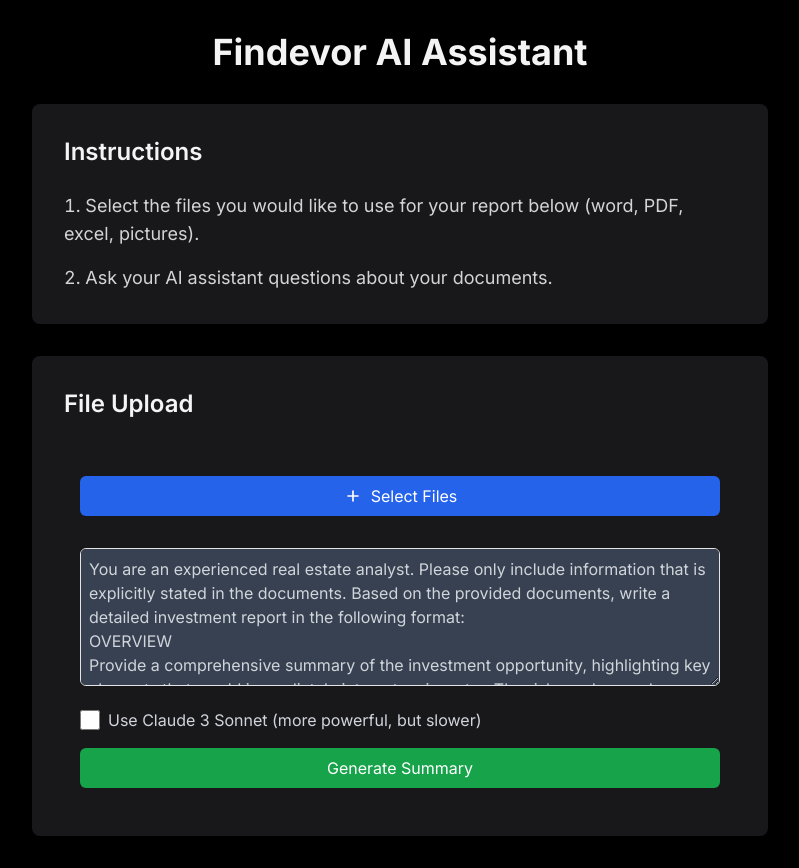
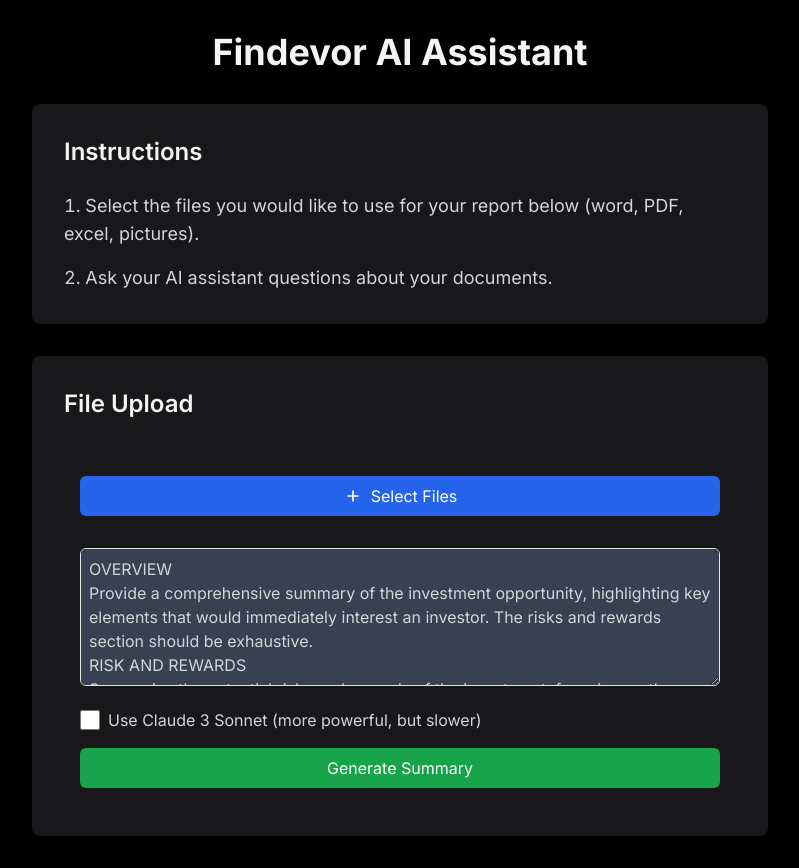
Before and after one commit to virgilttr/sukuna, a Next.js app in the folder frontend/: page / in a window 1280 px wide. Shown: the whole page, without its empty margins (240-1039 px from the left). Built offline with nearby package versions, Linux system fonts and the light colour scheme.

Commit message:
Upload prompt

```diff
--- a/frontend/components/uploader.tsx
+++ b/frontend/components/uploader.tsx
@@ -14,13 +14,12 @@ const FileUpload: React.FC = () => {
   const [useSonnet, setUseSonnet] = useState(false);
   const [oversizedFiles, setOversizedFiles] = useState<Set<string>>(new Set());
   const [isGeneratingPdf, setIsGeneratingPdf] = useState(false);
-  const [prompt, setPrompt] =
-    useState<string>(`You are an experienced real estate analyst. Please only include information that is explicitly stated in the documents. Based on the provided documents, write a detailed investment report in the following format:
-OVERVIEW
+  const [prompt, setPrompt] = useState<string>(`OVERVIEW
 Provide a comprehensive summary of the investment opportunity, highlighting key elements that would immediately interest an investor. The risks and rewards section should be exhaustive.
 RISK AND REWARDS
 Summarize the potential risks and rewards of the investment, focusing on the factors most likely to impact returns. Include specific data points and observations from the documents. Do not generalize. Ensure that each point is directly tied to information in the documents, but it is ok to make inference based on your understanding of commercial real estate investment.
-Create a detailed list of projected investment cash flows for the entire investment term, not a table. Indicate if certain information is not available.
+INVESTMENT CASH FLOW ANALYSIS
+Create a detailed list of projected net investment cash flows (operating and finance) for the entire investment term, not a table. Indicate if certain information is not available. Ensure that the sum of these cash flows represents the total net cash flows for the investor over the investment period. Indicate if certain information is not available.
 PROPERTY METRICS
 Extract the following property metrics, if available, otherwise indicate “Not available”:
 Property purchase price
@@ -108,7 +107,7 @@ RETURN METRICS
 - Internal Rate of Return: 12%
 - Average Cash on Cash: 10%
 
-Projected Investment Cash Flows:
+INVESTMENT CASH FLOWS:
 - Year 1: ($54,150,000)
 - Year 2: $4,274,500
 - Year 3: $4,402,735
```
